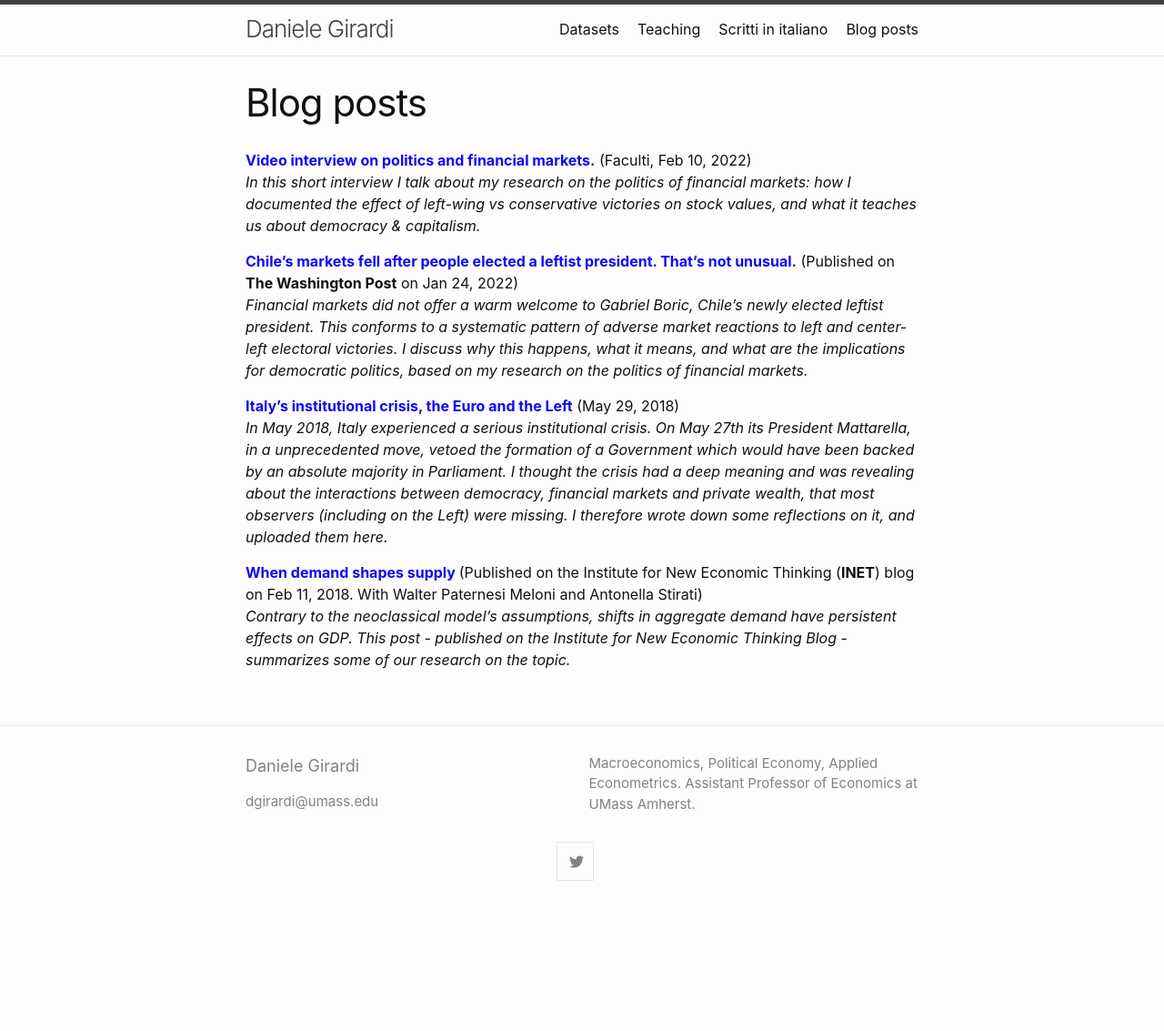
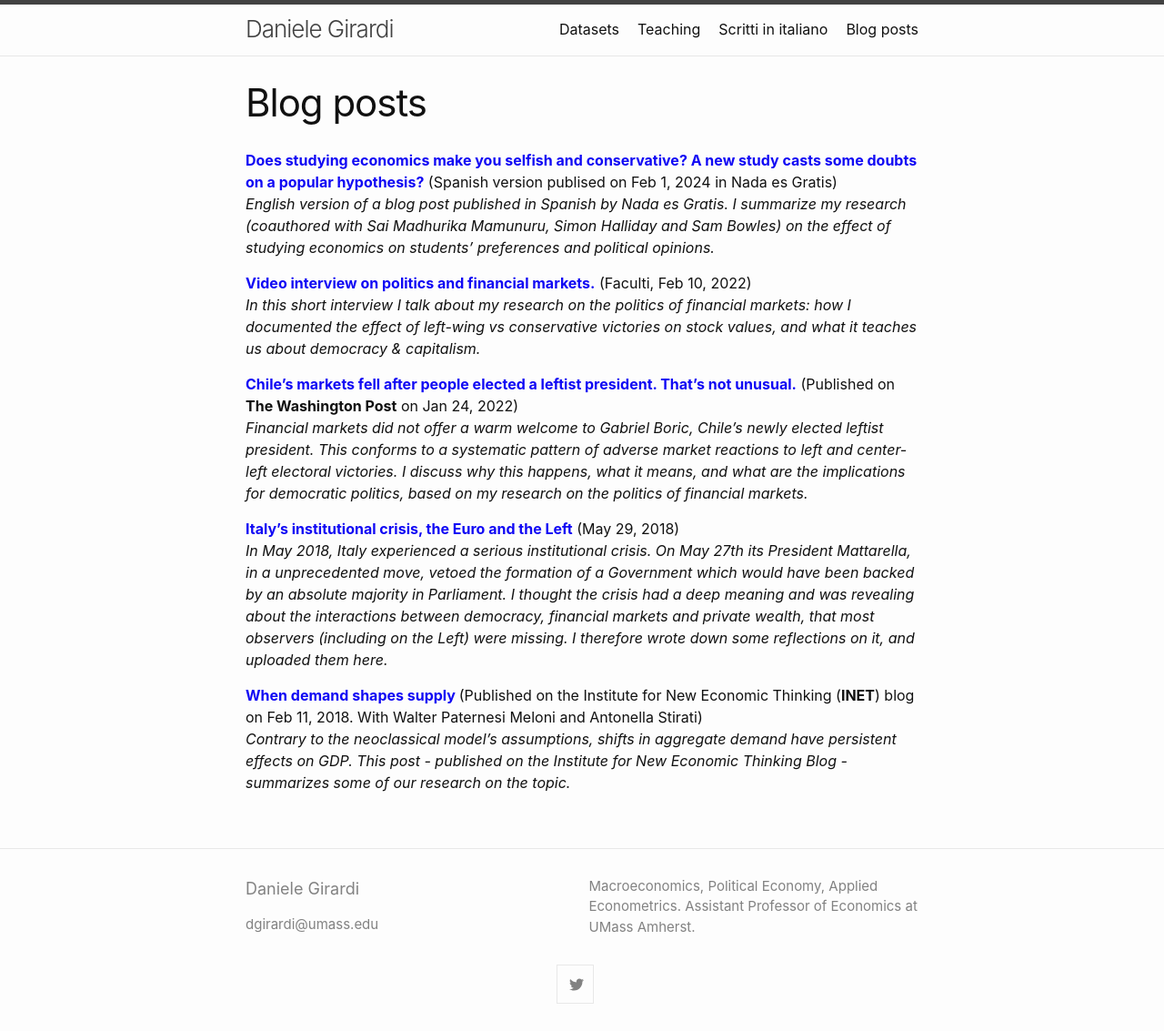
Before and after one commit to danielegirardi/danielegirardi.github.io, a Jekyll site: the page built from posts/english_posts.md, in a window 1280 px wide. Shown: the whole page at 91% size. Built offline with Jekyll 4.4.1, drawn with Linux system fonts in a browser that asks for light colours; before the commit the page ends 998 px from its top, so only the background shows below that.

Commit message:
Update english_posts.md

```diff
--- a/posts/english_posts.md
+++ b/posts/english_posts.md
@@ -5,6 +5,9 @@ permalink: /english_posts/
 ---
 
 <style type="text/css">a {text-decoration: none; color: inherit}</style>
+
+<span style="color: #1008F4;"><strong><a href="https://danielegirardi.github.io/posts/dsemys_post" target="_blank" rel="noopener">Does studying economics make you selfish and conservative? A new study casts some doubts on a popular hypothesis?</a></strong></span> (Spanish version publised on Feb 1, 2024 in Nada es Gratis)<br>
+<em>English version of a blog post published in Spanish by <a href="https://nadaesgratis.es/admin/estudiar-economia-te-hace-egoista-y-conservador" target="_blank" rel="noopener">Nada es Gratis</a>. I summarize my research (coauthored with Sai Madhurika Mamunuru, Simon Halliday and Sam Bowles) on the effect of studying economics on students' preferences and political opinions. </em>
 
 <span style="color: #1008F4;"><strong><a href="https://faculti.net/partisan-shocks-and-financial-markets-evidence-from-close-national-elections/" target="_blank" rel="noopener">Video interview on politics and financial markets.</a></strong></span> (Faculti, Feb 10, 2022)<br>
 <em>In this short interview I talk about my research on the politics of financial markets: how I documented the effect of left-wing vs conservative victories on stock values, and what it teaches us about democracy & capitalism. </em>
```
